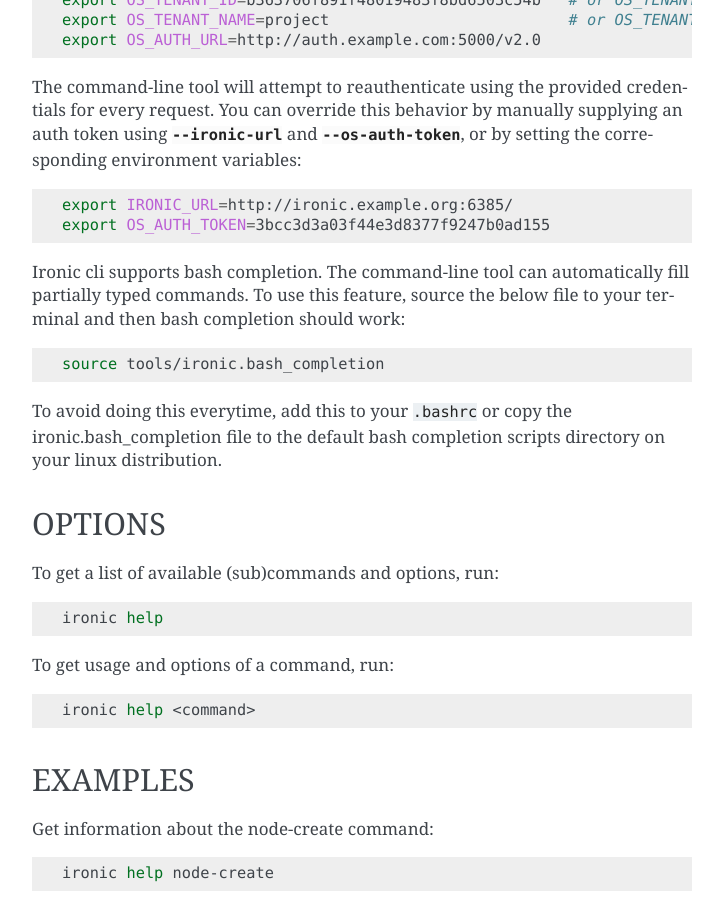
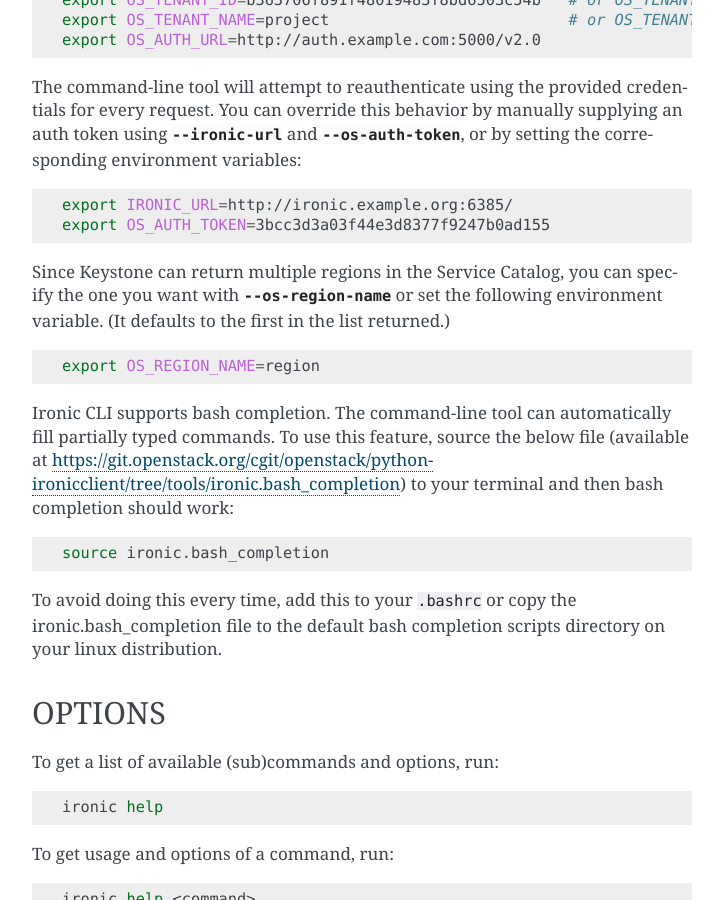
Before and after one commit to openstack/python-ironicclient, a Sphinx documentation site: the page built from doc/source/cli.rst, in a window 1280 px wide and 900 px high, scrolled down 662 px. Shown: the whole window, without its empty margins (388-1111 px from the left). Built offline with Sphinx 7.4.7, drawn with Linux system fonts in a browser that asks for light colours; pages that are not in the unit, such as notebooks, are missing from menus.

Commit message:
Updates to CLI doc
This updates the CLI documentation to:
- document the OS_REGION_NAME variable
- add a link to the locatin of the tools/ironic.bash-completion file because
  I don't know how/where the user can get it otherwise

Change-Id: I14fe729630cb9b7da298edcb941087a1fe73d41b

```diff
--- a/doc/source/cli.rst
+++ b/doc/source/cli.rst
@@ -42,13 +42,22 @@
     export IRONIC_URL=http://ironic.example.org:6385/
     export OS_AUTH_TOKEN=3bcc3d3a03f44e3d8377f9247b0ad155
 
-Ironic cli supports bash completion. The command-line tool can automatically
-fill partially typed commands. To use this feature, source the below file to
-your terminal and then bash completion should work::
+Since Keystone can return multiple regions in the Service Catalog, you can
+specify the one you want with :option:`--os-region-name` or set the following
+environment variable. (It defaults to the first in the list returned.)
+::
 
-    source tools/ironic.bash_completion
+    export OS_REGION_NAME=region
 
-To avoid doing this everytime, add this to your ``.bashrc`` or copy the
+Ironic CLI supports bash completion. The command-line tool can automatically
+fill partially typed commands. To use this feature, source the below file
+(available at
+https://git.openstack.org/cgit/openstack/python-ironicclient/tree/tools/ironic.bash_completion)
+to your terminal and then bash completion should work::
+
+    source ironic.bash_completion
+
+To avoid doing this every time, add this to your ``.bashrc`` or copy the
 ironic.bash_completion file to the default bash completion scripts directory
 on your linux distribution.
 
```
